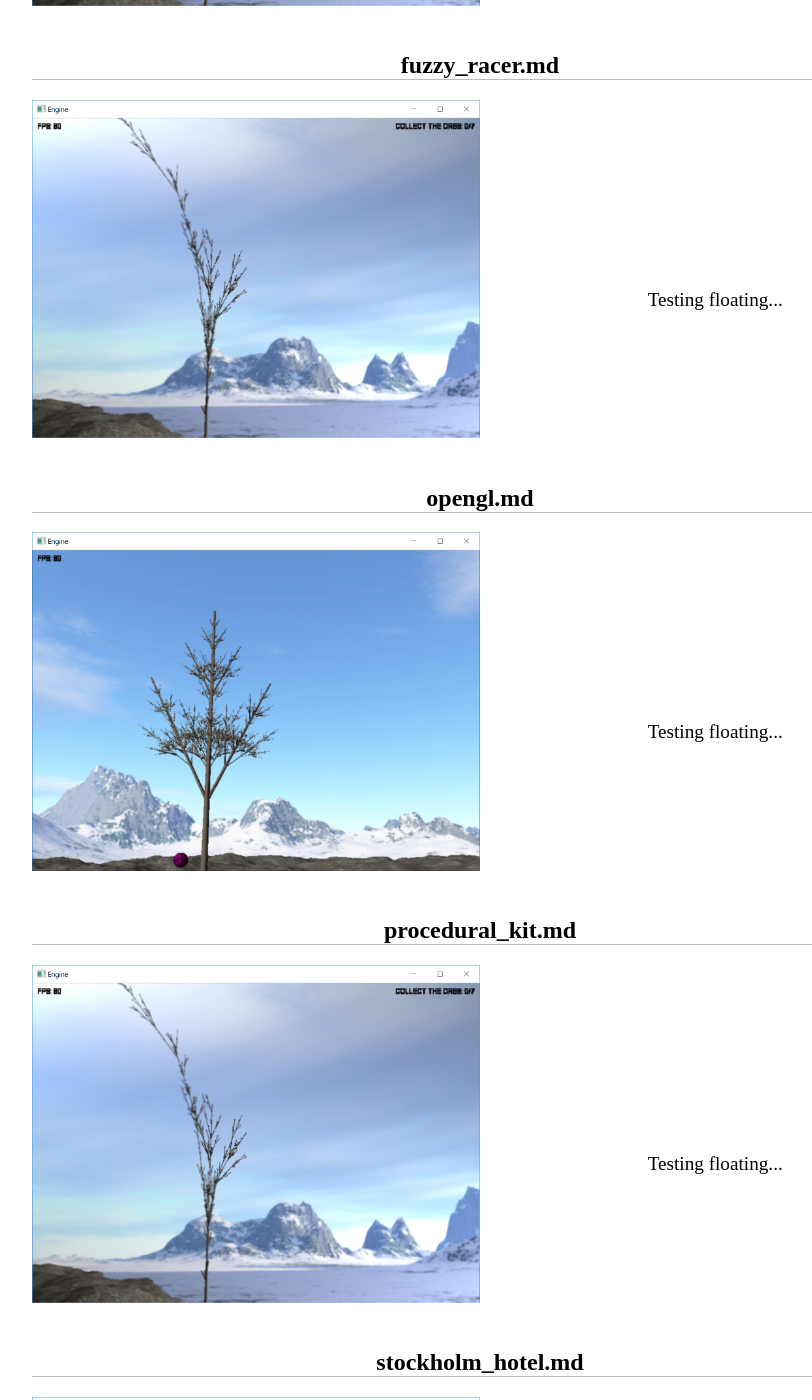
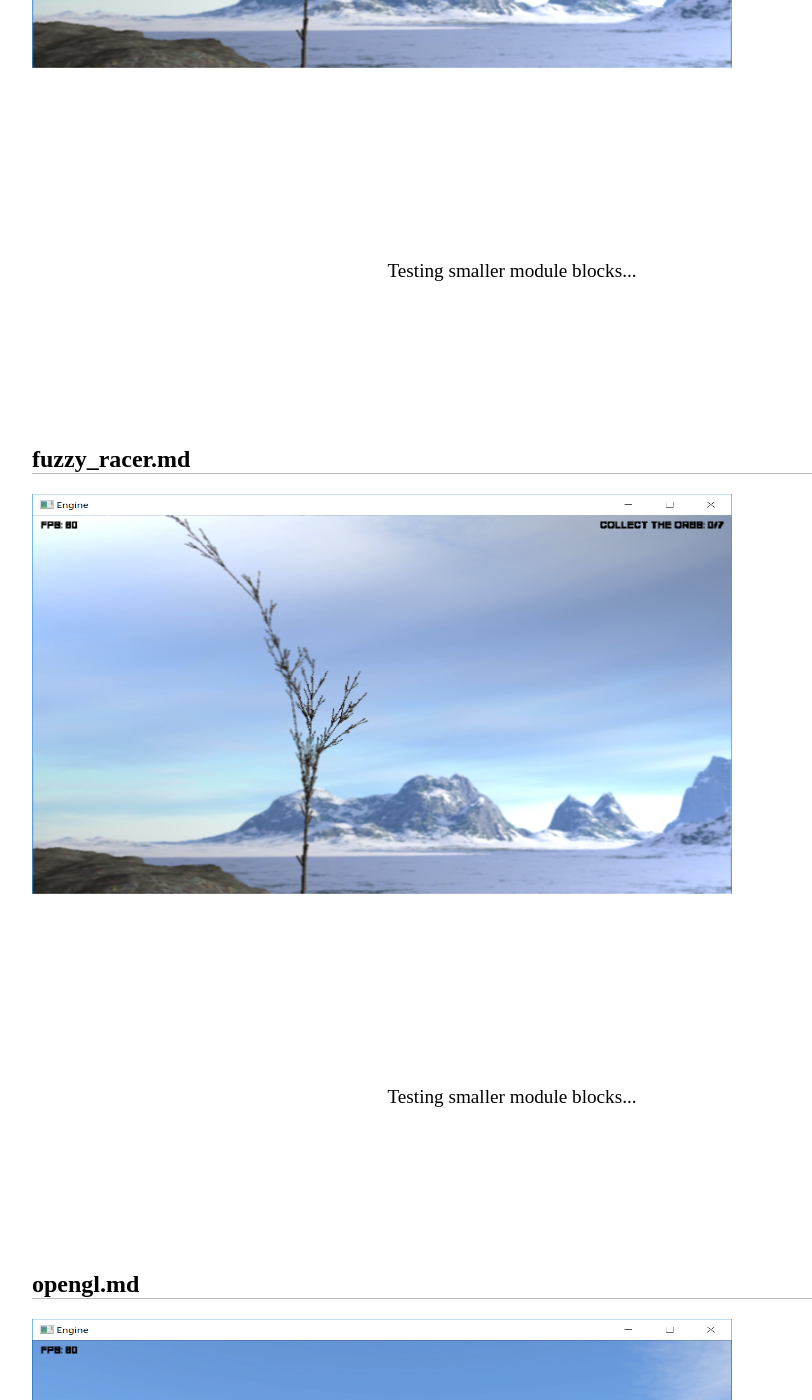
Before and after one commit to ScottSpiers/ScottSpiers.github.io, a Jekyll site: the page built from index.html, in a window 1280 px wide and 1400 px high, scrolled down 920 px. Shown: the whole window, without its empty margins (160-972 px from the left). Built offline with Jekyll 4.4.1, drawn with Linux system fonts in a browser that asks for light colours; some of the changed text lies outside the part shown.

Commit message:
Changing module display on home page

```diff
--- a/_layouts/default.html
+++ b/_layouts/default.html
@@ -18,24 +18,17 @@
 
             <div class = "container">
                 {{content}}
+                <p>PROJECTS</p>
                 {% for category in site.category-list %}
 					<h2>{{category}}</h2>
 					{% for p in site.pages %}
 						{% if p.category[0] contains category %}
 							<div class="module">
-								<h2 style="text-align: center">{{p.name}}</h2>
-								<div class = "left">
-									<div class="slideshow-container">
-										<div class="fadeSlides">
-											<img src="{{site.url}}{{p.thumb}}" style= "width: 100%; height: 25%;"/>
-										</div>
-									</div>
-								</div>
-								<div class = "right">
-									<div class="text-container">
-										<p>Testing floating...</p>
-									</div>
-								</div>
+								<h2>{{p.name}}</h2>
+								<img src="{{site.url}}{{p.thumb}}" style= "width: 700px; height: 400px;"/>
+                                <div class="text-container">
+                                    <p>Testing smaller module blocks...</p>
+                                </div>
 							 </div>
 						{% endif %}
 					{% endfor %}
```
